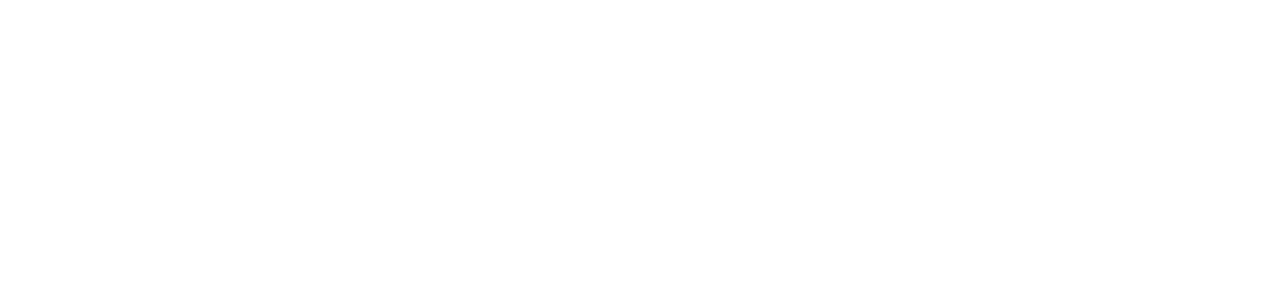
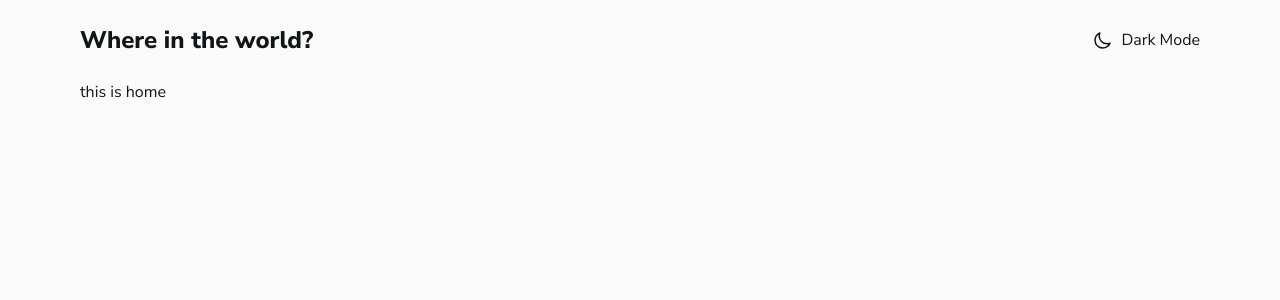
Before and after one commit to anindyoo/frontend-mentor_4-rest-countries-api-challenge-solution, a React (Create React App) app: page / in a window 1280 px wide. Shown: the top 300 px of the page. Built offline with nearby package versions, Linux system fonts and the light colour scheme.

Commit message:
feat: add header and dark mode toggler.

```diff
--- a/src/App.js
+++ b/src/App.js
@@ -1,7 +1,50 @@
+import { useState } from "react";
+import { Outlet } from "react-router-dom";
+
 function App() {
+  const [darkModeState, setDarkModeState] = useState(false);
+
+  const toggleDarkMode = () => setDarkModeState(!darkModeState);
+
   return (
-    <div className="App">
-
+    <div className={`
+      APP
+      h-screen
+      bg-veryLightGray dark:bg-veryDarkBlue_DarkModeBg
+      text-veryDarkBlue_LightModeText dark:text-white
+      px-4
+      lg:px-12
+      xl:px-20
+      ${darkModeState && `dark`}`}>
+      <header className="
+        flex flex-row justify-between
+        py-6"
+      >
+        <h1 className="text-2xl font-extrabold">Where in the world?</h1>
+        <button
+          className="flex flex-row gap-2.5 items-center"
+          onClick={toggleDarkMode}>
+          <svg
+            width="17"
+            height="17"
+            viewBox="0 0 17 17"
+            fill={darkModeState ? `currentColor` : `none`}
+            xmlns="http://www.w3.org/2000/svg"
+          >
+            <path
+              d="M16 11.2021C15.0491 11.5984 14.0289 11.8018 12.9987 11.8004C8.69118 11.8004 5.19955 8.30882 5.19955 4.00128C5.19955 2.93739 5.41233 1.9239 5.79789 1C4.37681 1.59283 3.16294 2.59291 2.30916 3.8743C1.45538 5.15568 0.999868 6.66106 1 8.20083C1 12.5084 4.49163 16 8.79917 16C10.3389 16.0001 11.8443 15.5446 13.1257 14.6908C14.4071 13.8371 15.4072 12.6232 16 11.2021Z"
+              stroke="currentColor"
+              strokeWidth="1.5"
+              strokeLinecap="round"
+              strokeLinejoin="round"
+            />
+          </svg>
+          <p>Dark Mode</p>
+        </button>
+      </header>
+      <main>
+        <Outlet />
+      </main>
     </div>
   );
 }
```
